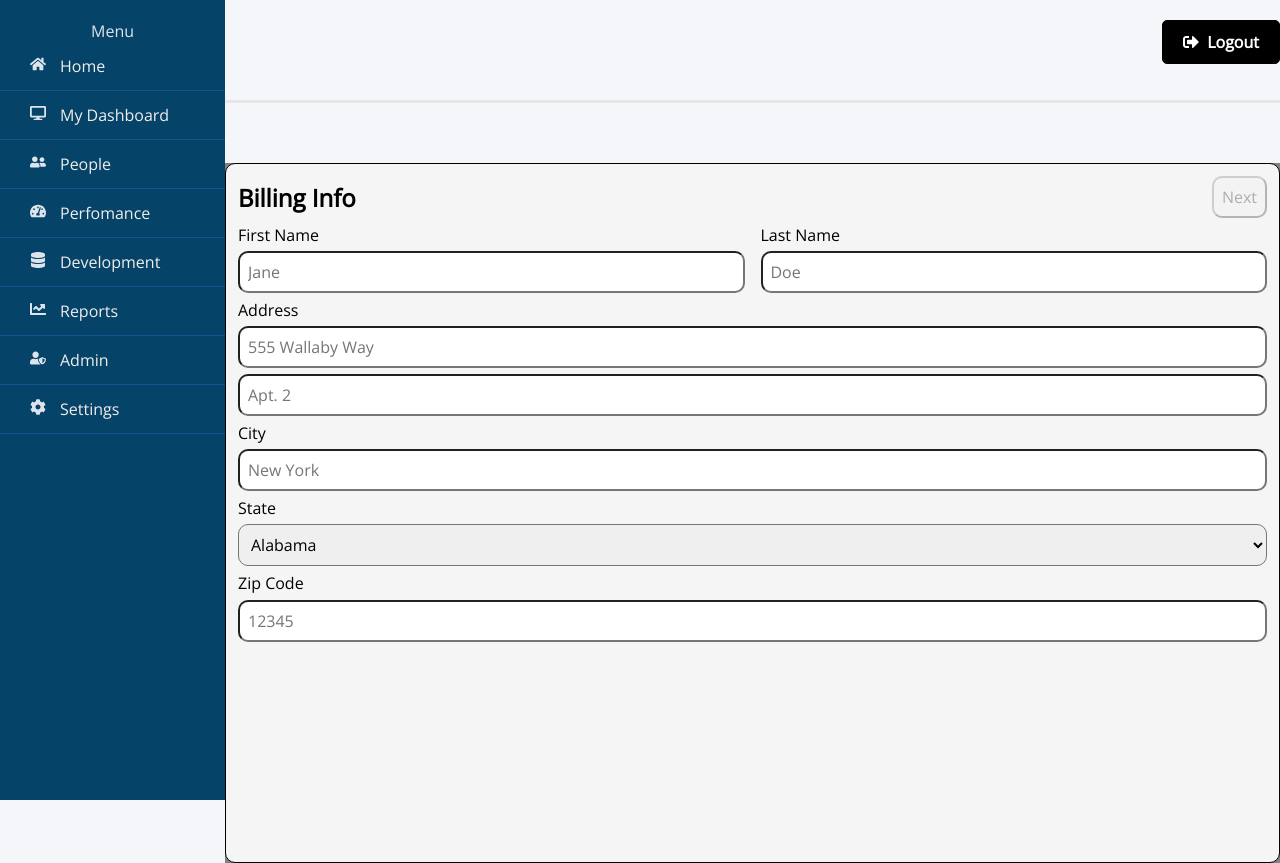
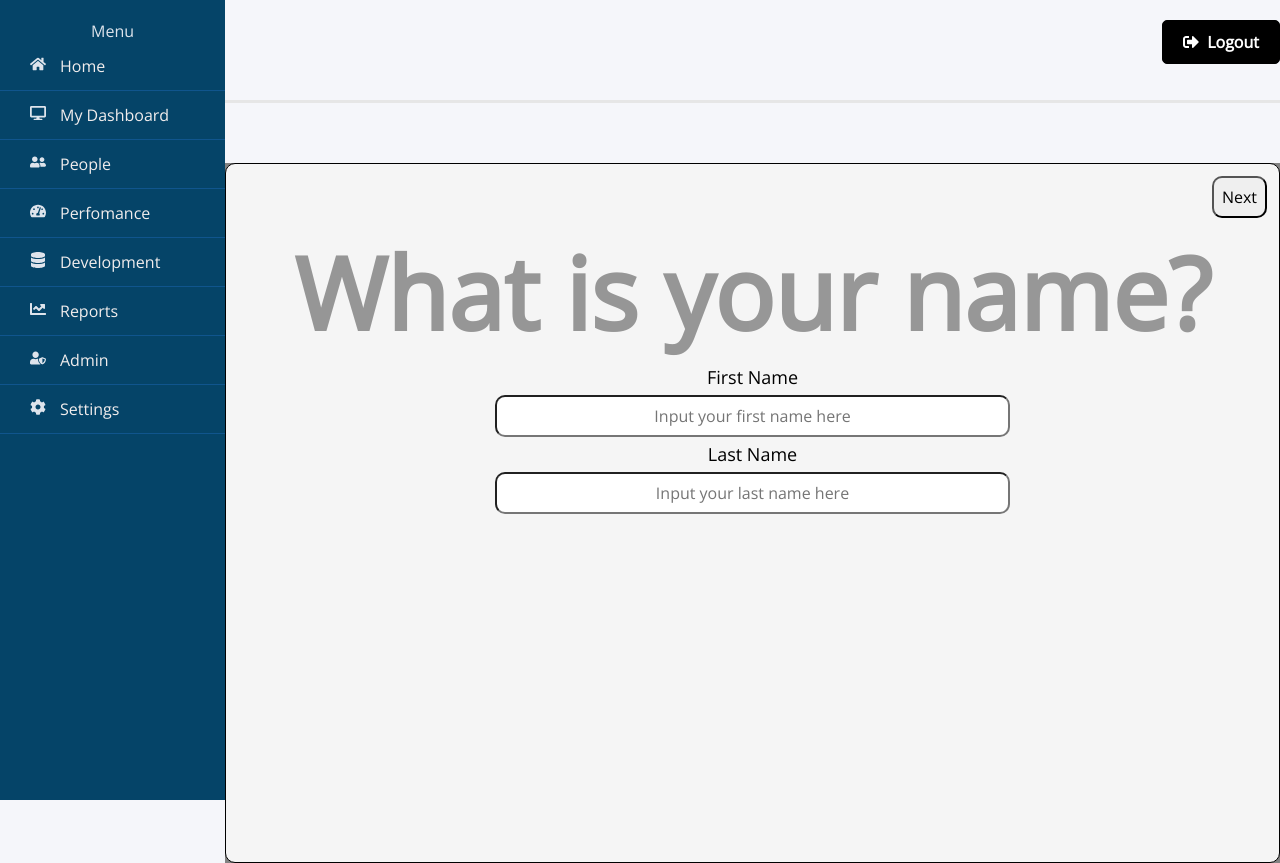
Before and after one commit to zhoum84/code-to-give, a React (Create React App) app in the folder frontend/: page /formpage in a window 1280 px wide. Built offline with nearby package versions, Linux system fonts and the light colour scheme.

Commit message:
basic form + animation

```diff
--- a/frontend/src/components/Form.jsx
+++ b/frontend/src/components/Form.jsx
@@ -31,13 +31,13 @@ const Form = () => {
         <form className="form flex-col" onSubmit={handleSubmit}>
 
             <header className="form-header">
-                <h2>{title[page]}</h2>
+                <h2 className='transition-text'>{title[page]}</h2>
 
                 <div className="button-container">
 
                     <button type="button" className={`button ${prevHide}`} onClick={handlePrev} disabled={disablePrev}>Prev</button>
 
-                    <button type="button" className={`button ${nextHide}`} onClick={handleNext} disabled={disableNext}>Next</button>
+                    <button type="button" className={`button ${nextHide}`} onClick={handleNext} disabled={false}>Next</button>
 
                     <button type="submit" className={`button ${submitHide}`} disabled={!canSubmit}>Submit</button>
                 </div>
--- a/frontend/src/components/questions/1name.jsx
+++ b/frontend/src/components/questions/1name.jsx
@@ -6,140 +6,146 @@ const Name = () => {
 
     const content = (
         <div className="flex-col">
-            <div className="split-container">
                 <div className="flex-col">
-                    <label htmlFor="billFirstName">First Name</label>
+                    <h1 className='question' htmlFor="billFirstName">What is your name?</h1>
+                    <label className='parameter' htmlFor="billLastName">First Name</label>
                     <input
                         type="text"
                         id="billFirstName"
                         name="billFirstName"
-                        placeholder="Jane"
+                        placeholder="Input your first name here"
                         pattern="([A-Z])[\w+.]{1,}"
                         value={data.billFirstName}
                         onChange={handleChange}
+                        className='field-input'
+
                     />
                 </div>
                 <div className="flex-col">
-                    <label htmlFor="billLastName">Last Name</label>
+                    <label className='parameter' htmlFor="billLastName">Last Name</label>
                     <input
                         type="text"
+                        className='field-input'
                         id="billLastName"
                         name="billLastName"
-                        placeholder="Doe"
+                        placeholder="Input your last name here"
                         pattern="([A-Z])[\w+.]{1,}"
                         value={data.billLastName}
                         onChange={handleChange}
                     />
-                </div>
             </div>
 
-            <label htmlFor="billAddress1">Address</label>
-            <input
-                type="text"
-                id="billAddress1"
-                name="billAddress1"
-                placeholder="555 Wallaby Way"
-                pattern="[\w\d\s.#]{2,}"
-                value={data.billAddress1}
-                onChange={handleChange}
-            />
 
-            <label htmlFor="billAddress2" className="offscreen">2nd Address line</label>
-            <input
-                type="text"
-                id="billAddress2"
-                name="billAddress2"
-                placeholder="Apt. 2"
-                pattern="[\w\d\s.#]{2,}"
-                value={data.billAddress2}
-                onChange={handleChange}
-            />
 
-            <label htmlFor="billCity">City</label>
-            <input
-                type="text"
-                id="billCity"
-                name="billCity"
-                placeholder="New York"
-                pattern="([A-Z])[\w\s.]{1,}"
-                value={data.billCity}
-                onChange={handleChange}
-            />
 
-            <label htmlFor="billState">State</label>
-            <select
-                id="billState"
-                name="billState"
-                value={data.billState}
-                onChange={handleChange}
-            >
-                <option value="AL">Alabama</option>
-                <option value="AK">Alaska</option>
-                <option value="AZ">Arizona</option>
-                <option value="AR">Arkansas</option>
-                <option value="CA">California</option>
-                <option value="CO">Colorado</option>
-                <option value="CT">Connecticut</option>
-                <option value="DE">Delaware</option>
-                <option value="DC">District Of Columbia</option>
-                <option value="FL">Florida</option>
-                <option value="GA">Georgia</option>
-                <option value="HI">Hawaii</option>
-                <option value="ID">Idaho</option>
-                <option value="IL">Illinois</option>
-                <option value="IN">Indiana</option>
-                <option value="IA">Iowa</option>
-                <option value="KS">Kansas</option>
-                <option value="KY">Kentucky</option>
-                <option value="LA">Louisiana</option>
-                <option value="ME">Maine</option>
-                <option value="MD">Maryland</option>
-                <option value="MA">Massachusetts</option>
-                <option value="MI">Michigan</option>
-                <option value="MN">Minnesota</option>
-                <option value="MS">Mississippi</option>
-                <option value="MO">Missouri</option>
-                <option value="MT">Montana</option>
-                <option value="NE">Nebraska</option>
-                <option value="NV">Nevada</option>
-                <option value="NH">New Hampshire</option>
-                <option value="NJ">New Jersey</option>
-                <option value="NM">New Mexico</option>
-                <option value="NY">New York</option>
-                <option value="NC">North Carolina</option>
-                <option value="ND">North Dakota</option>
-                <option value="OH">Ohio</option>
-                <option value="OK">Oklahoma</option>
-                <option value="OR">Oregon</option>
-                <option value="PA">Pennsylvania</option>
-                <option value="RI">Rhode Island</option>
-                <option value="SC">South Carolina</option>
-                <option value="SD">South Dakota</option>
-                <option value="TN">Tennessee</option>
-                <option value="TX">Texas</option>
-                <option value="UT">Utah</option>
-                <option value="VT">Vermont</option>
-                <option value="VA">Virginia</option>
-                <option value="WA">Washington</option>
-                <option value="WV">West Virginia</option>
-                <option value="WI">Wisconsin</option>
-                <option value="WY">Wyoming</option>
-            </select>
-
-            <label htmlFor="billZipCode">Zip Code</label>
-            <input
-                type="text"
-                id="billZipCode"
-                name="billZipCode"
-                placeholder="12345"
-                pattern="[0-9]{5}"
-                maxLength="5"
-                value={data.billZipCode}
-                onChange={handleChange}
-            />
         </div>
     )
 
     return content
 }
 export default Name
+
+
+// <label htmlFor="billAddress1">Address</label>
+//             <input
+//                 type="text"
+//                 id="billAddress1"
+//                 name="billAddress1"
+//                 placeholder="555 Wallaby Way"
+//                 pattern="[\w\d\s.#]{2,}"
+//                 value={data.billAddress1}
+//                 onChange={handleChange}
+//             />
+
+//             <label htmlFor="billAddress2" className="offscreen">2nd Address line</label>
+//             <input
+//                 type="text"
+//                 id="billAddress2"
+//                 name="billAddress2"
+//                 placeholder="Apt. 2"
+//                 pattern="[\w\d\s.#]{2,}"
+//                 value={data.billAddress2}
+//                 onChange={handleChange}
+//             />
+
+//             <label htmlFor="billCity">City</label>
+//             <input
+//                 type="text"
+//                 id="billCity"
+//                 name="billCity"
+//                 placeholder="New York"
+//                 pattern="([A-Z])[\w\s.]{1,}"
+//                 value={data.billCity}
+//                 onChange={handleChange}
+//             />
+
+//             <label htmlFor="billState">State</label>
+//             <select
+//                 id="billState"
+//                 name="billState"
+//                 value={data.billState}
+//                 onChange={handleChange}
+//             >
+//                 <option value="AL">Alabama</option>
+//                 <option value="AK">Alaska</option>
+//                 <option value="AZ">Arizona</option>
+//                 <option value="AR">Arkansas</option>
+//                 <option value="CA">California</option>
+//                 <option value="CO">Colorado</option>
+//                 <option value="CT">Connecticut</option>
+//                 <option value="DE">Delaware</option>
+//                 <option value="DC">District Of Columbia</option>
+//                 <option value="FL">Florida</option>
+//                 <option value="GA">Georgia</option>
+//                 <option value="HI">Hawaii</option>
+//                 <option value="ID">Idaho</option>
+//                 <option value="IL">Illinois</option>
+//                 <option value="IN">Indiana</option>
+//                 <option value="IA">Iowa</option>
+//                 <option value="KS">Kansas</option>
+//                 <option value="KY">Kentucky</option>
+//                 <option value="LA">Louisiana</option>
+//                 <option value="ME">Maine</option>
+//                 <option value="MD">Maryland</option>
+//                 <option value="MA">Massachusetts</option>
+//                 <option value="MI">Michigan</option>
+//                 <option value="MN">Minnesota</option>
+//                 <option value="MS">Mississippi</option>
+//                 <option value="MO">Missouri</option>
+//                 <option value="MT">Montana</option>
+//                 <option value="NE">Nebraska</option>
+//                 <option value="NV">Nevada</option>
+//                 <option value="NH">New Hampshire</option>
+//                 <option value="NJ">New Jersey</option>
+//                 <option value="NM">New Mexico</option>
+//                 <option value="NY">New York</option>
+//                 <option value="NC">North Carolina</option>
+//                 <option value="ND">North Dakota</option>
+//                 <option value="OH">Ohio</option>
+//                 <option value="OK">Oklahoma</option>
+//                 <option value="OR">Oregon</option>
+//                 <option value="PA">Pennsylvania</option>
+//                 <option value="RI">Rhode Island</option>
+//                 <option value="SC">South Carolina</option>
+//                 <option value="SD">South Dakota</option>
+//                 <option value="TN">Tennessee</option>
+//                 <option value="TX">Texas</option>
+//                 <option value="UT">Utah</option>
+//                 <option value="VT">Vermont</option>
+//                 <option value="VA">Virginia</option>
+//                 <option value="WA">Washington</option>
+//                 <option value="WV">West Virginia</option>
+//                 <option value="WI">Wisconsin</option>
+//                 <option value="WY">Wyoming</option>
+//             </select>
+// <label htmlFor="billZipCode">Zip Code</label>
+            // <input
+            //     type="text"
+            //     id="billZipCode"
+            //     name="billZipCode"
+            //     placeholder="12345"
+            //     pattern="[0-9]{5}"
+            //     maxLength="5"
+            //     value={data.billZipCode}
+            //     onChange={handleChange}
+            // />
--- a/frontend/src/components/questions/Shipping.jsx
+++ b/frontend/src/components/questions/Shipping.jsx
@@ -6,7 +6,7 @@ const Shipping = () => {
     const { data, handleChange } = useFormContext()
 
     const content = (
-        <>
+        <div className='floater'>
 
             <label htmlFor="sameAsBilling">
                 <input
@@ -157,7 +157,7 @@ const Shipping = () => {
                 onChange={handleChange}
                 disabled={data.sameAsBilling}
             />
-        </>
+        </div>
     )
 
     return content
--- a/frontend/src/context/FormContext.js
+++ b/frontend/src/context/FormContext.js
@@ -6,7 +6,7 @@ const FormContext = createContext({})
 export const FormProvider = ({ children }) => {
 
     const title = {
-        0: 'Billing Info',
+        0: 'Lets begin...',
         1: 'Shipping Info',
         2: 'Opt-In'
     }
@@ -16,6 +16,22 @@ export const FormProvider = ({ children }) => {
     const [data, setData] = useState({
         billFirstName: "",
         billLastName: "",
+        favColor: "",
+        favBook: "",
+        favGame: "",
+        favFood: "",
+        favRestaurant: "",
+        cakeCandy: "",
+        favSnack: "",
+        favClass: "",
+        favMusic: "",
+        favHobby: "",
+        favMovie: "",
+        favShow: "",
+        favActor: "",
+        favSport: "",
+        favAnimal: "",
+        favOther: "",
         billAddress1: "",
         billAddress2: "",
         billCity: "",
--- a/frontend/src/index.css
+++ b/frontend/src/index.css
@@ -186,11 +186,60 @@ body{
   gap: 1rem;
 }
 
+
+.question {
+  opacity: 0;
+  animation: fadeInAnimation ease 2s;
+  animation-delay: 5s;
+  animation-iteration-count: 1;
+  animation-fill-mode: both;
+
+  font-size: 100px;
+}
+
+.transition-text{
+  animation: fadeInOut 4s linear 1 forwards;
+
+}
+
+.field-input{
+  align-self: center;
+  text-align: center;
+  width: 50%;
+}
+
+.animated {
+  overflow: hidden;
+  width: 11rem;
+  white-space: nowrap;
+}
+
+.animated > * {
+  display: inline-block;
+  position: relative;
+  animation: 3s linear 0s infinite alternate move;
+}
+
+.animated > *.min {
+  min-width: 100%;
+}
+
+.floater{
+  left: 100%;
+  animation-iteration-count: 1;
+  animation: moveIn ease 2s;
+}
+
+.parameter{
+  font-size: large;
+}
+
 .flex-col {
   display: flex;
   flex-flow: column nowrap;
   gap: 0.35rem;
   width: 100%;
+  text-align: center;
 }
 
 input:invalid {
@@ -317,3 +366,53 @@ body{
   display: table;
 
 }
+
+@keyframes fadeInAnimation {
+
+  0% {
+      opacity: 0;
+  }
+  100% {
+      opacity: 1;
+   }
+}
+
+
+
+@keyframes fadeInOut {
+  0% {
+    opacity: 0;
+  }
+  50% {
+    opacity: 1;
+  }
+  100% {
+    opacity: 0;
+  }
+}
+
+@keyframes moveIn {
+  0%,
+  25% {
+    transform: translateX(100%);
+    left: 0%;
+  }
+  75%,
+  100% {
+    transform: translateX(0%);
+    left: 100%;
+  }
+}
+
+@keyframes moveOut {
+  0%,
+  25% {
+    transform: translateX(100%);
+    left: 0%;
+  }
+  75%,
+  100% {
+    transform: translateX(-100%);
+    left: 100%;
+  }
+}
```
